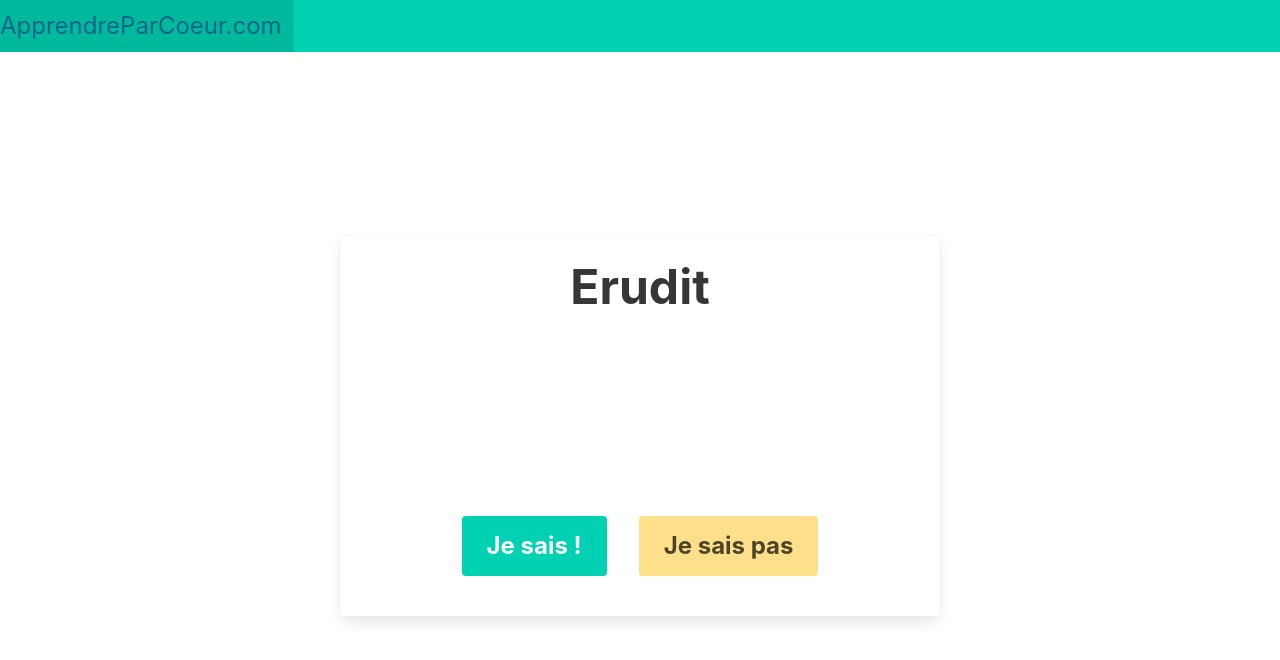
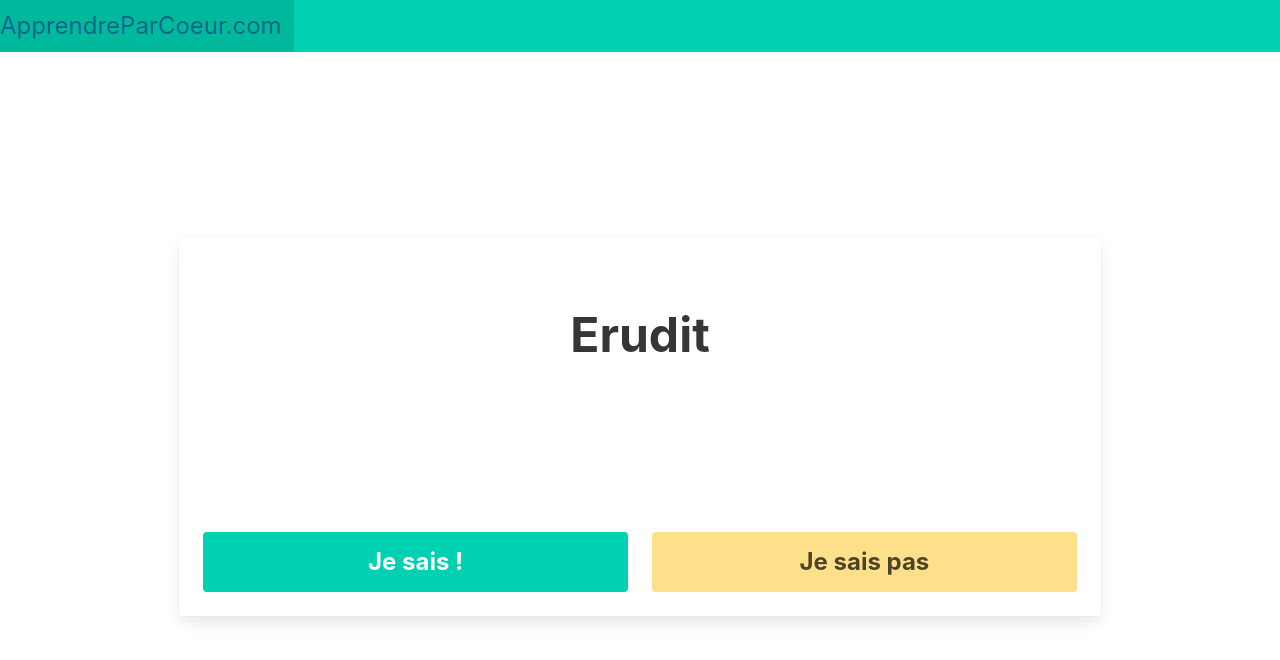
Before and after one commit to maximallain/ApprendreParCoeur, a React (Create React App) app: page / in a window 1280 px wide. Both pictures are taken after a click on the button "Commencer". Shown: the top 660 px of the page. Built offline with nearby package versions, Linux system fonts and the light colour scheme.

Commit message:
feat: when clicking on "I know" it proposes two new buttons

```diff
--- a/src/components/GuessWordContainer.css
+++ b/src/components/GuessWordContainer.css
@@ -1,20 +1,6 @@
 .guess-word-container {
   height: 380px;
-  display: flex;
-  flex-direction: column;
   width: 80%;
-  max-width: 600px;
-  /* justify-content: space-between; */
-}
-
-.body {
-  font-size: xx-large;
-  align-self: center;
-}
-
-.buttons-container button {
-  margin: 16px;
-  font-weight: bold;
 }
 
 .card-content {
--- a/src/components/GuessWordContainer.tsx
+++ b/src/components/GuessWordContainer.tsx
@@ -1,14 +1,79 @@
+import { useMemo, useState } from "react";
 import "./GuessWordContainer.css";
 
 const GuessWordContainer = () => {
+  const [hasAnswered, setHasAnswered] = useState(false);
+  const [knowsTheDefinition, setKnowsTheDefinition] = useState<boolean | null>(null);
+
+  const answer = () => setHasAnswered(true);
+  const answerAndKnow = () => {
+    answer();
+    setKnowsTheDefinition(true);
+  };
+
+  const answerAndDontKnow = () => {
+    answer();
+    setKnowsTheDefinition(false);
+  };
+
+  const definitionContainer = (
+    <p className="has-text-centered">
+      Qui a des connaissances approfondies dans une matière, en particulier des connaissances historiques.
+    </p>
+  );
+
+  const answerButtons = (
+    <div className="columns">
+      <div className="column is-centered">
+        <button className="button is-primary is-large has-text-weight-bold is-fullwidth" onClick={answerAndKnow}>
+          Je sais !
+        </button>
+      </div>
+
+      <div className="column">
+        <button className="button is-warning is-large has-text-weight-bold is-fullwidth" onClick={answerAndDontKnow}>
+          Je sais pas
+        </button>
+      </div>
+    </div>
+  );
+
+  const answerAndKnowsButtons = (
+    <div className="columns">
+      <div className="column is-centered">
+        <button
+          className="button is-primary is-large has-text-weight-bold is-fullwidth"
+          onClick={() => console.log("Je confirme que je sais")}
+        >
+          Je confirme que je sais
+        </button>
+      </div>
+
+      <div className="column">
+        <button
+          className="button is-warning is-large has-text-weight-bold is-fullwidth"
+          onClick={() => console.log("Ah ! En fait, non, je ne l'avais pas")}
+        >
+          Ah ! En fait, non, je ne l{"'"}avais pas
+        </button>
+      </div>
+    </div>
+  );
+
+  const buttons = useMemo(() => {
+    if (knowsTheDefinition === true) {
+      return answerAndKnowsButtons;
+    }
+    return answerButtons;
+  }, [knowsTheDefinition]);
+
   return (
     <div className="card guess-word-container">
       <div className="card-content is-flex is-flex-direction-column is-justify-content-space-between">
-        <div className="title is-flex-1 is-1 has-text-centered has-text-weight-bold">Erudit</div>
-        <div className="buttons-container is-flex is-justify-content-center">
-          <button className="button is-primary is-size-4">Je sais !</button>
-          <button className="button is-warning is-size-4">Je sais pas</button>
-        </div>
+        <div className="title is-1 has-text-centered has-text-weight-bold mt-6 mb-0">Erudit</div>
+
+        {hasAnswered && definitionContainer}
+        {buttons}
       </div>
     </div>
   );
```
